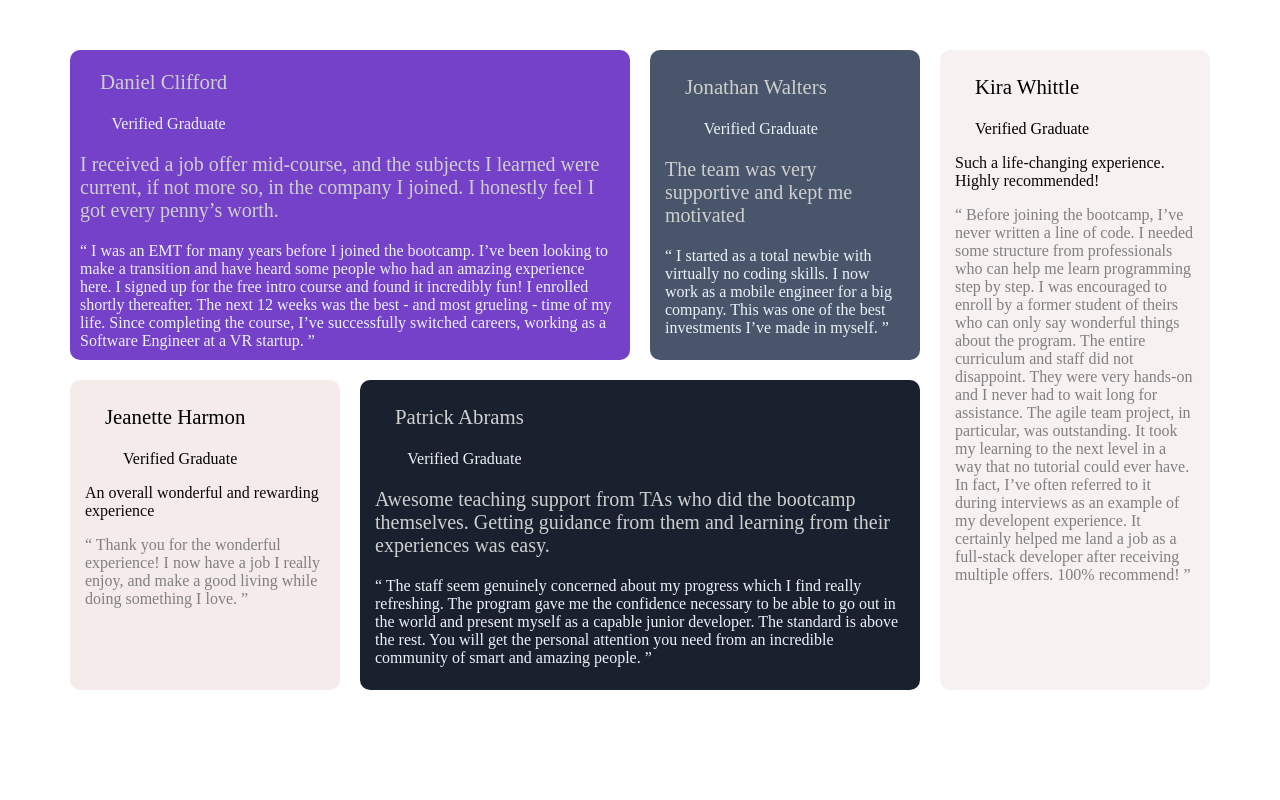
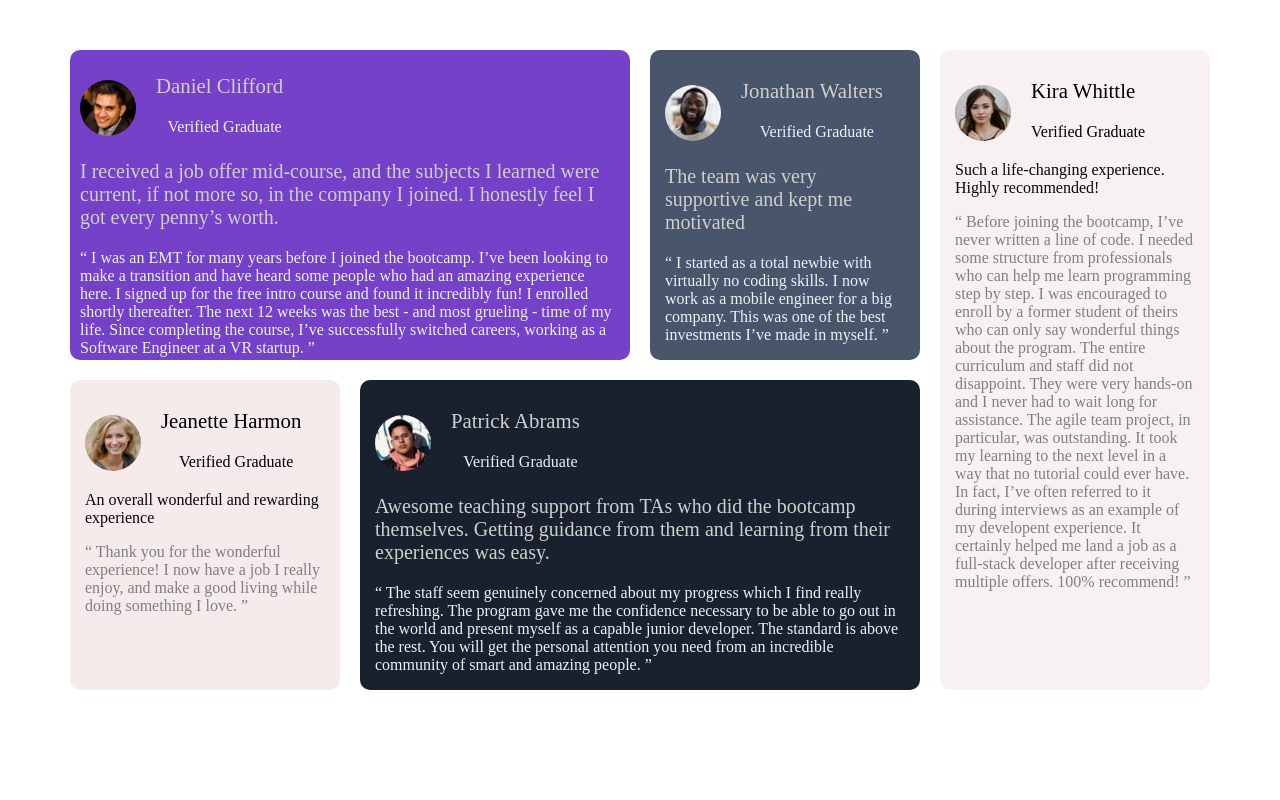
Before and after one commit to Olasubomi123/Testimonial-grid, a plain HTML site: page index.html in a window 1280 px wide. Shown: the top 800 px of the page. Drawn offline with Linux system fonts and the light colour scheme; a web font is replaced by a local one.

Commit message:
Update index.html

```diff
--- a/index.html
+++ b/index.html
@@ -22,7 +22,7 @@
     <div class="box">
 
       <div class="intro">
-        <div><img src="images/image-daniel.jpg" alt=""></div>
+        <div><img src="image-daniel.jpg" alt=""></div>
         <div>
           <p>Daniel Clifford</p>
         <span>Verified Graduate</span>
@@ -44,7 +44,7 @@
 
       <div class="intro">
         <div>
-          <img src="images/image-jonathan.jpg" alt="">
+          <img src="image-jonathan.jpg" alt="">
         </div>
         <div>
           <p>Jonathan Walters</p>
@@ -65,7 +65,7 @@
 
       <div class="intro1">
         <div>
-          <img src="images/image-jeanette.jpg" alt="">
+          <img src="image-jeanette.jpg" alt="">
         </div>
         <div>
           <p>Jeanette Harmon</p>
@@ -84,7 +84,7 @@
 
       <div class="intro">
         <div>
-          <img src="images/image-patrick.jpg" alt="">
+          <img src="image-patrick.jpg" alt="">
         </div>
         <div>
           <p>Patrick Abrams</p>
@@ -108,7 +108,7 @@
 
       <div class="intro1">
         <div>
-          <img src="images/image-kira.jpg" alt="">
+          <img src="image-kira.jpg" alt="">
         </div>
         <div>
           <p>Kira Whittle</p>
```
